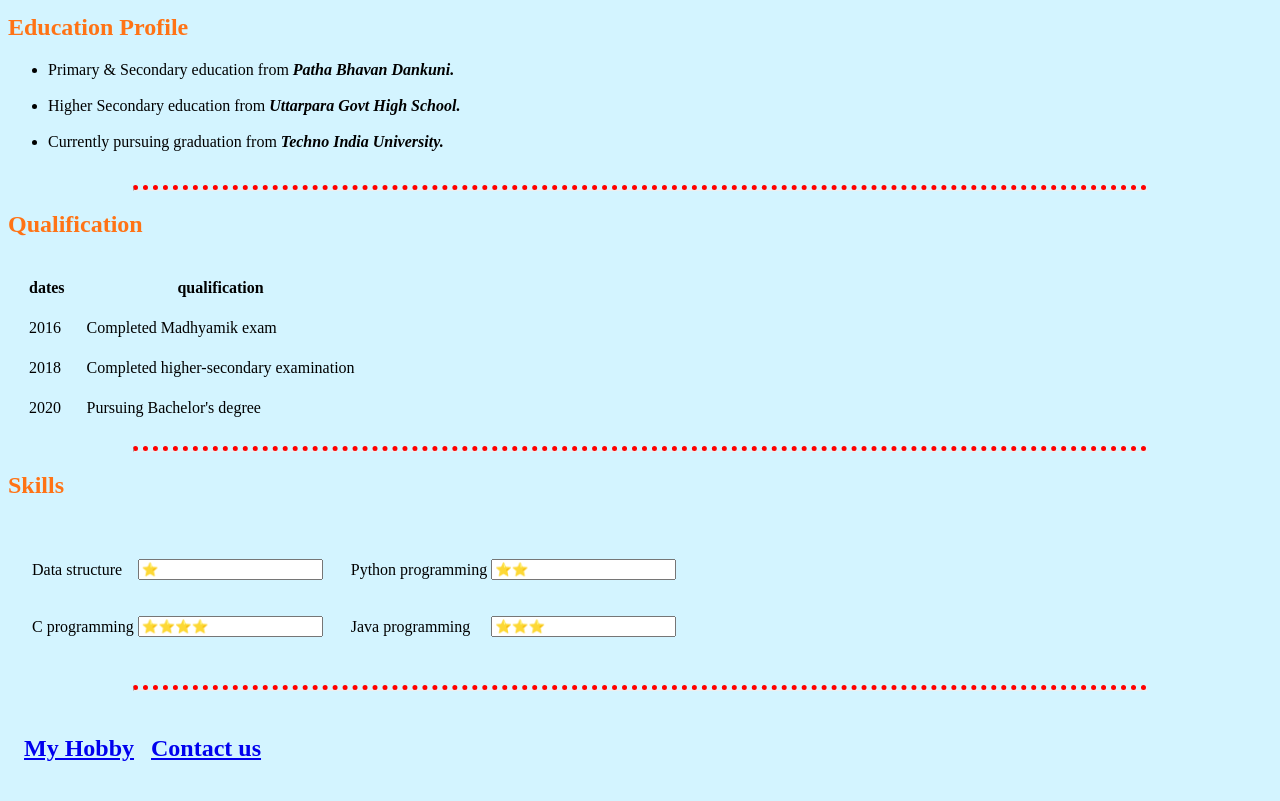
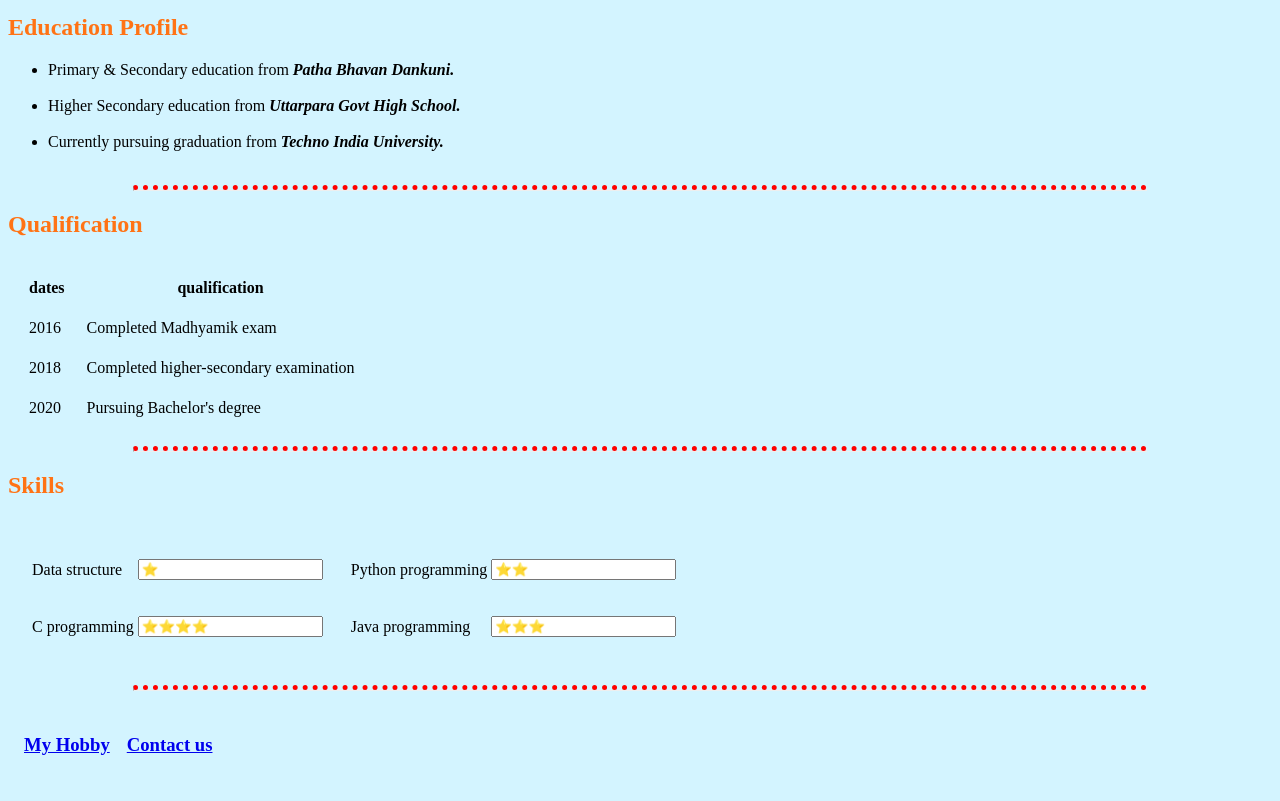
Before and after one commit to soumyadri/CV, a plain HTML site: page index.html in a window 1280 px wide. Shown: the part 304-1105 px from the top of the page. Drawn offline with Linux system fonts and the light colour scheme.

Commit message:
Update index.html

```diff
--- a/index.html
+++ b/index.html
@@ -92,10 +92,10 @@
   <table cellspacing="15">
     <tr>
       <td>
-        <h2><a href="hobby.html">My Hobby</a></h2>
+        <h3><a href="hobby.html">My Hobby</a></h3>
       </td>
       <td>
-        <h2><a href="contact.html">Contact us</a></h2>
+        <h3><a href="contact.html">Contact us</a></h3>
       </td>
     </tr>
   </table>
```
